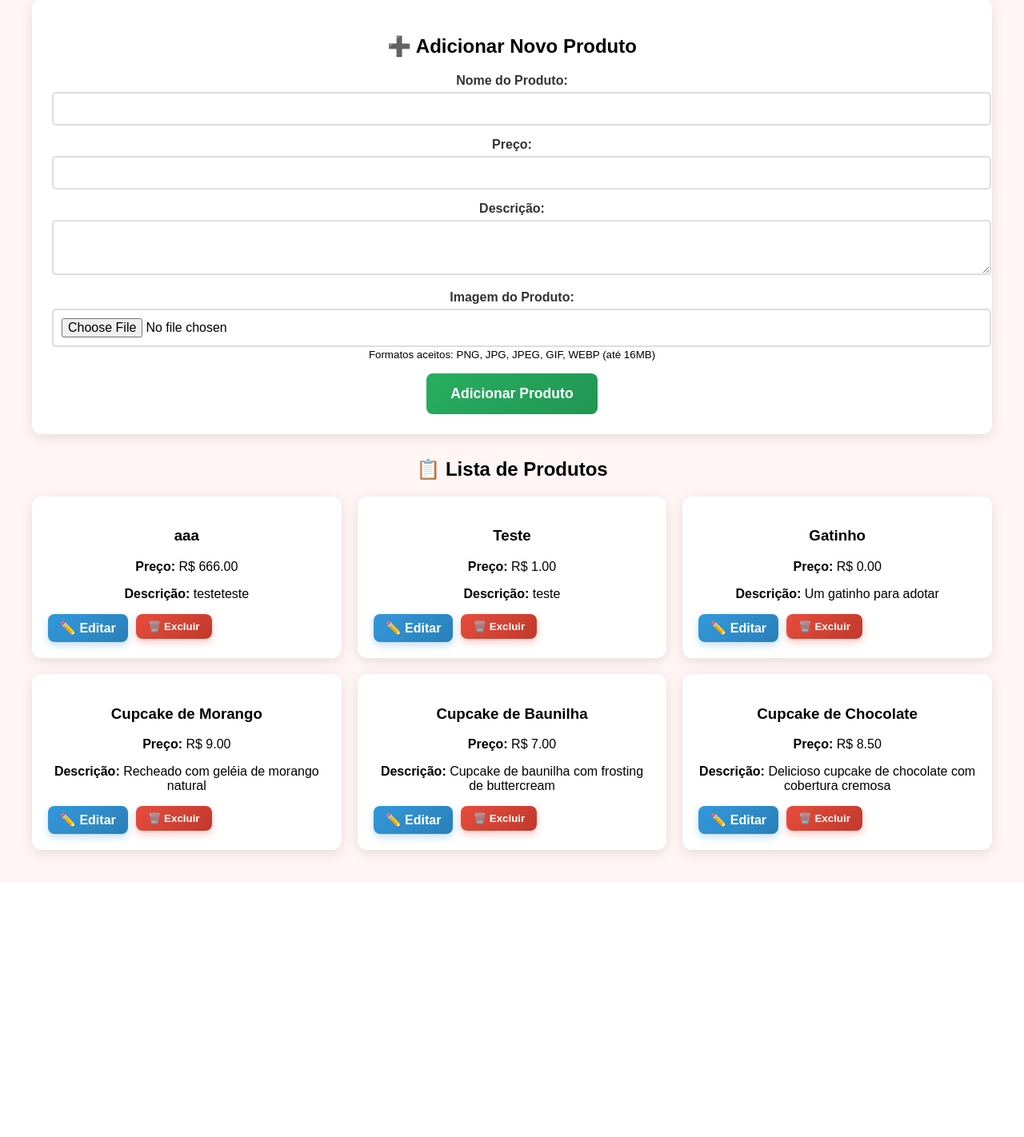
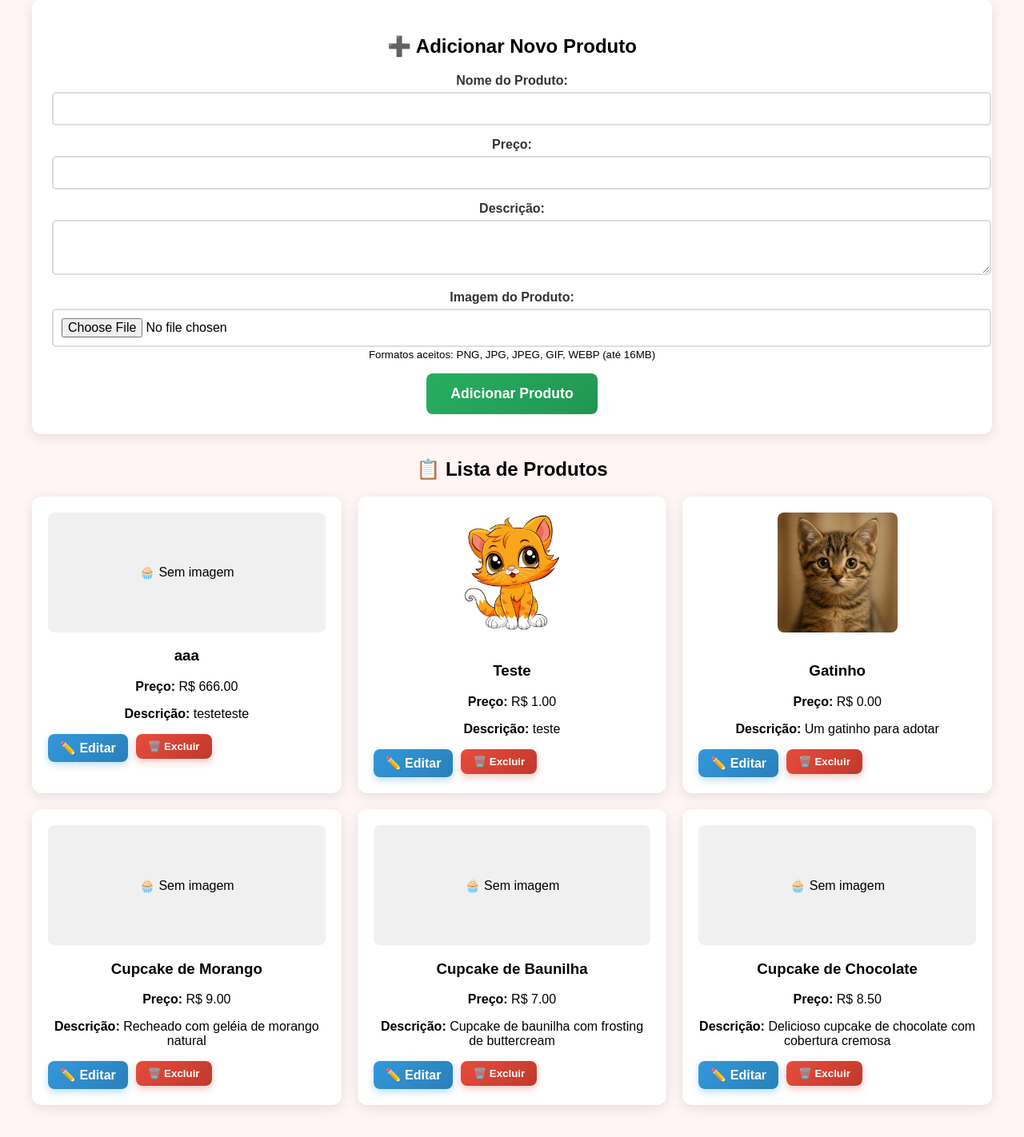
Before and after one commit to SavioSalesSantos/CupcakeStore, a Flask app: page /admin/produtos in a window 1280 px wide. Shown: the part 283-1705 px from the top of the page at 80% size. Before the commit the page ends 1359 px from the top, so only its background shows below. Run offline with Flask 3, Linux system fonts and the light colour scheme; a user stored in the database is signed in; data comes from the database, SQL or seed files in the repository; both versions use the stored data as it was after the commit; some libraries are stand-ins or nearby versions.

Commit message:
AJUSTES NO UPLOAD

```diff
--- a/backend/app.py
+++ b/backend/app.py
@@ -681,16 +681,17 @@ def admin_adicionar_produto():
                 # Gera nome único para a imagem
                 filename = secure_filename(file.filename)
                 unique_filename = f"{uuid.uuid4().hex}_{filename}"
-                imagem_path = os.path.join('uploads', unique_filename)
+                # 🔽 CORREÇÃO: Salvar o caminho COMPLETO para o static
+                imagem_path = os.path.join('static', 'uploads', unique_filename)
 
-                # Salva a imagem
-                file.save(os.path.join(app.config['UPLOAD_FOLDER'], unique_filename))
+                # Salva a imagem (caminho completo)
+                file.save(os.path.join(app.root_path, '..', imagem_path))
 
                 # 🔥 OPcional: Redimensiona a imagem
                 try:
-                    img = Image.open(os.path.join(app.config['UPLOAD_FOLDER'], unique_filename))
+                    img = Image.open(os.path.join(app.root_path, '..', imagem_path))
                     img.thumbnail((500, 500))
-                    img.save(os.path.join(app.config['UPLOAD_FOLDER'], unique_filename))
+                    img.save(os.path.join(app.root_path, '..', imagem_path))
                 except Exception as e:
                     print(f"⚠️ Erro ao redimensionar imagem: {e}")
                     # Continua mesmo se não conseguir redimensionar
@@ -698,7 +699,7 @@ def admin_adicionar_produto():
         conn = get_db_connection()
         conn.execute(
             'INSERT INTO produtos (nome, preco, descricao, imagem) VALUES (?, ?, ?, ?)',
-            (nome, preco, descricao, imagem_path)
+            (nome, preco, descricao, imagem_path)  # Agora com caminho completo
         )
         conn.commit()
         conn.close()
@@ -748,14 +749,15 @@ def admin_editar_produto(id):
                 if file and file.filename != '' and allowed_file(file.filename):
                     filename = secure_filename(file.filename)
                     unique_filename = f"{uuid.uuid4().hex}_{filename}"
-                    imagem_path = os.path.join('uploads', unique_filename)
+                    # 🔽 CORREÇÃO: Salvar o caminho COMPLETO
+                    imagem_path = os.path.join('static', 'uploads', unique_filename)
 
-                    file.save(os.path.join(app.config['UPLOAD_FOLDER'], unique_filename))
+                    file.save(os.path.join(app.root_path, '..', imagem_path))
 
                     # Remove imagem antiga se existir
                     produto_antigo = conn.execute('SELECT imagem FROM produtos WHERE id = ?', (id,)).fetchone()
                     if produto_antigo and produto_antigo['imagem']:
-                        old_image_path = os.path.join(static_dir, produto_antigo['imagem'])
+                        old_image_path = os.path.join(app.root_path, '..', produto_antigo['imagem'])
                         if os.path.exists(old_image_path):
                             os.remove(old_image_path)
 
--- a/frontend/templates/Admin/produtos.html
+++ b/frontend/templates/Admin/produtos.html
@@ -370,6 +370,18 @@
         <div class="produtos-grid">
             {% for produto in produtos %}
             <div class="produto-card">
+                <!-- 🔽 ADICIONAR IMAGEM AQUI -->
+                {% if produto['imagem'] is defined and produto['imagem'] %}
+                <img src="{{ url_for('static', filename=produto['imagem'].replace('static/', '')) }}"
+                    alt="{{ produto['nome'] }}"
+                    style="max-width: 100%; height: 150px; object-fit: cover; border-radius: 8px; margin-bottom: 15px;">
+                {% else %}
+                <div
+                    style="height: 150px; background: #f0f0f0; border-radius: 8px; display: flex; align-items: center; justify-content: center; margin-bottom: 15px;">
+                    🧁 Sem imagem
+                </div>
+                {% endif %}
+
                 <h3>{{ produto['nome'] }}</h3>
                 <p><strong>Preço:</strong> R$ {{ "%.2f"|format(produto['preco']) }}</p>
                 <p><strong>Descrição:</strong> {{ produto['descricao'] }}</p>
@@ -386,7 +398,6 @@
                 </div>
             </div>
             {% endfor %}
-        </div>
         </div>
 
         <!-- 👇 MODAL DE CONFIRMAÇÃO ELEGANTE -->
```
Also changed, not shown: database/cupcakes.db. Lines whose indentation alone changed are shown as unchanged.
